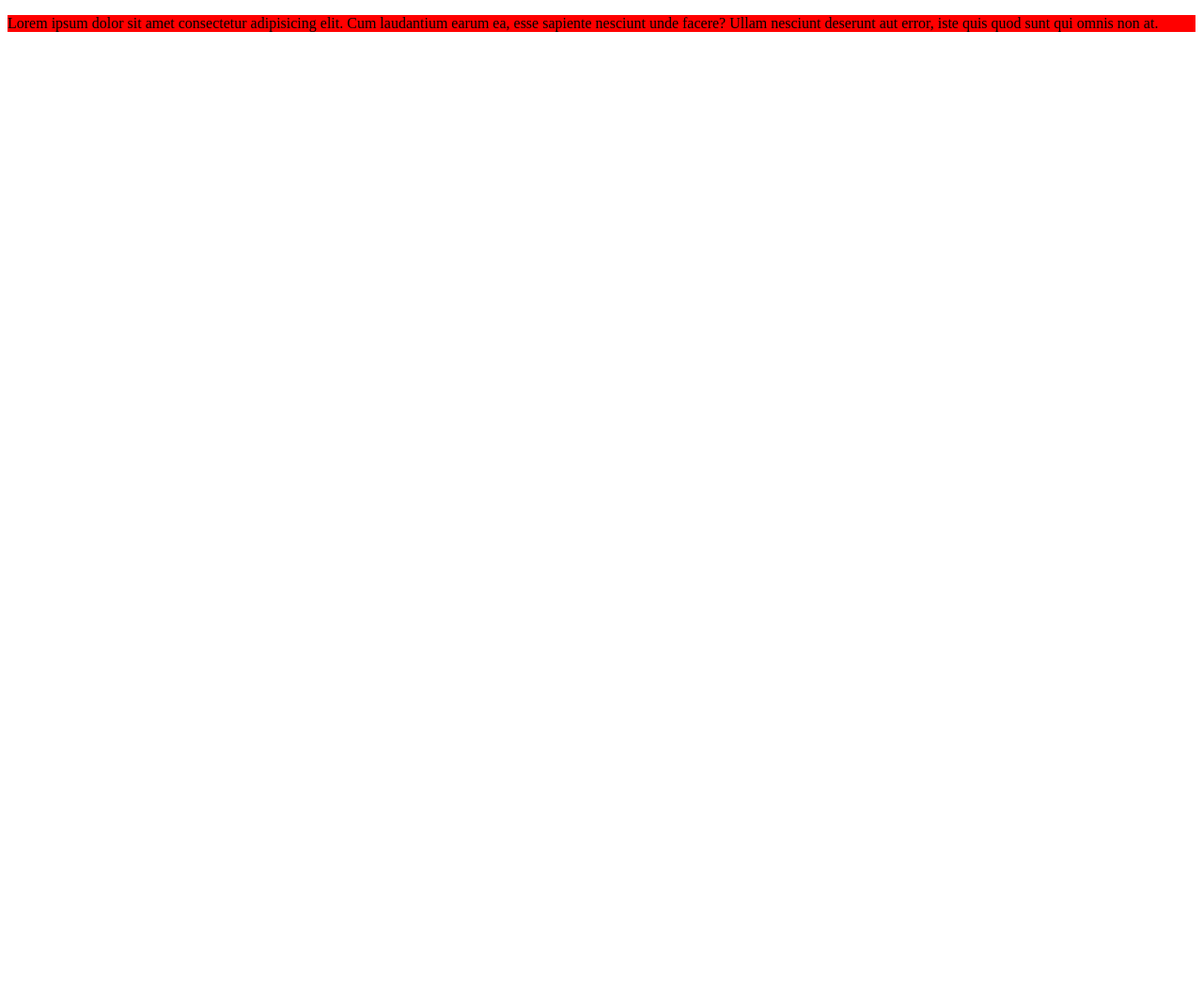
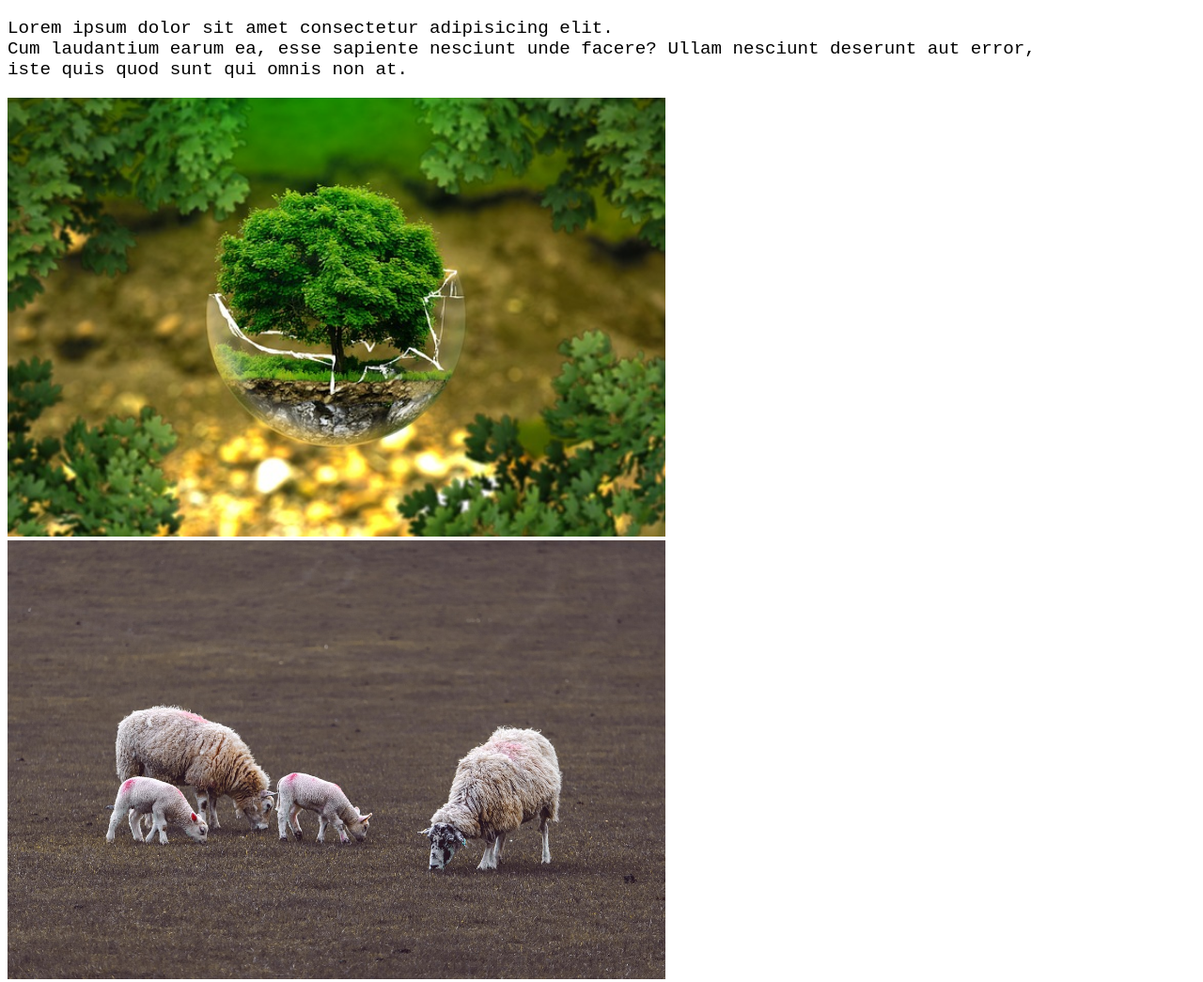
Before and after one commit to rajuali20/my-four-github-repo, a plain HTML site: page index.html in a window 1280 px wide. Shown: the top 1045 px of the page at 94% size. Before the commit the page ends 800 px from the top, so only its background shows below. Drawn offline with Linux system fonts and the light colour scheme.

Commit message:
added two pictures

```diff
--- a/index.html
+++ b/index.html
@@ -7,7 +7,12 @@
     <link rel="stylesheet" href="style/index.css">
 </head>
 <body>
-    <p>Lorem ipsum dolor sit amet consectetur adipisicing elit. Cum laudantium earum ea, esse sapiente nesciunt unde facere? Ullam nesciunt deserunt aut error, iste quis quod sunt qui omnis non at.</p>
-    <img src="" alt="">
+    <p>Lorem ipsum dolor sit amet consectetur adipisicing elit. <br> Cum laudantium earum ea, esse sapiente nesciunt unde facere? Ullam nesciunt deserunt aut error, <br> iste quis quod sunt qui omnis non at.</p>
+
+    <img src="environmental-protection-326923_640.jpg" alt="">
+    <img src="image/3090.jpg" alt="">
+    <img class="forest" src="image/forest-4605204_1280.jpg" alt="">
+
+
 </body>
 </html>
--- a/style/index.css
+++ b/style/index.css
@@ -1,3 +1,12 @@
 p{
-    background-color: red;
+    /* background-color: red; */
+    font-family: 'Courier New', Courier, monospace;
+    font-size: larger;
+
 }
+img{
+    width: 700px;
+}
+.forest{
+    height: 600px;
+}
```
Also changed, not shown: 3090.jpg (deleted), image/3090.jpg (added), image/forest-4605204_1280.jpg (added).
